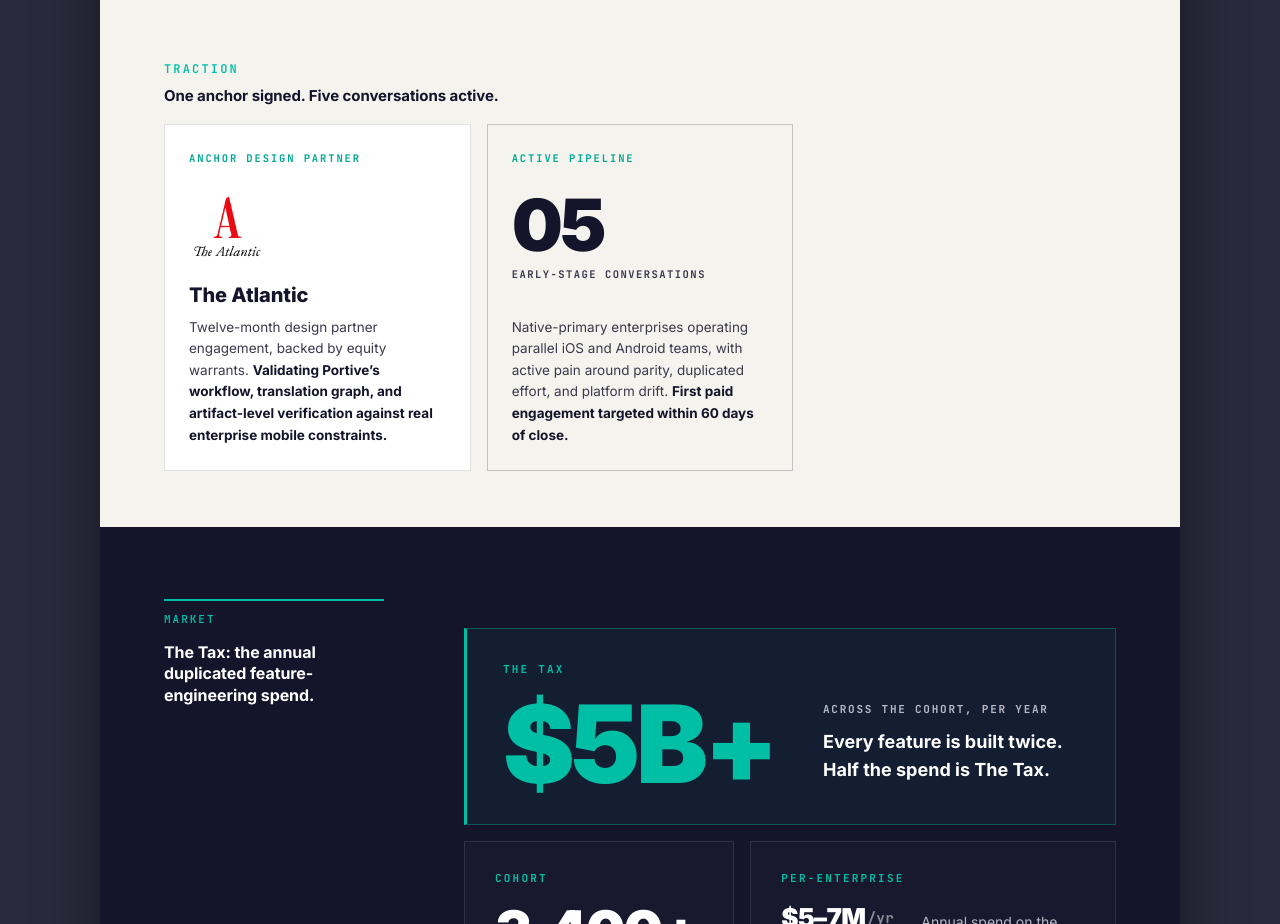
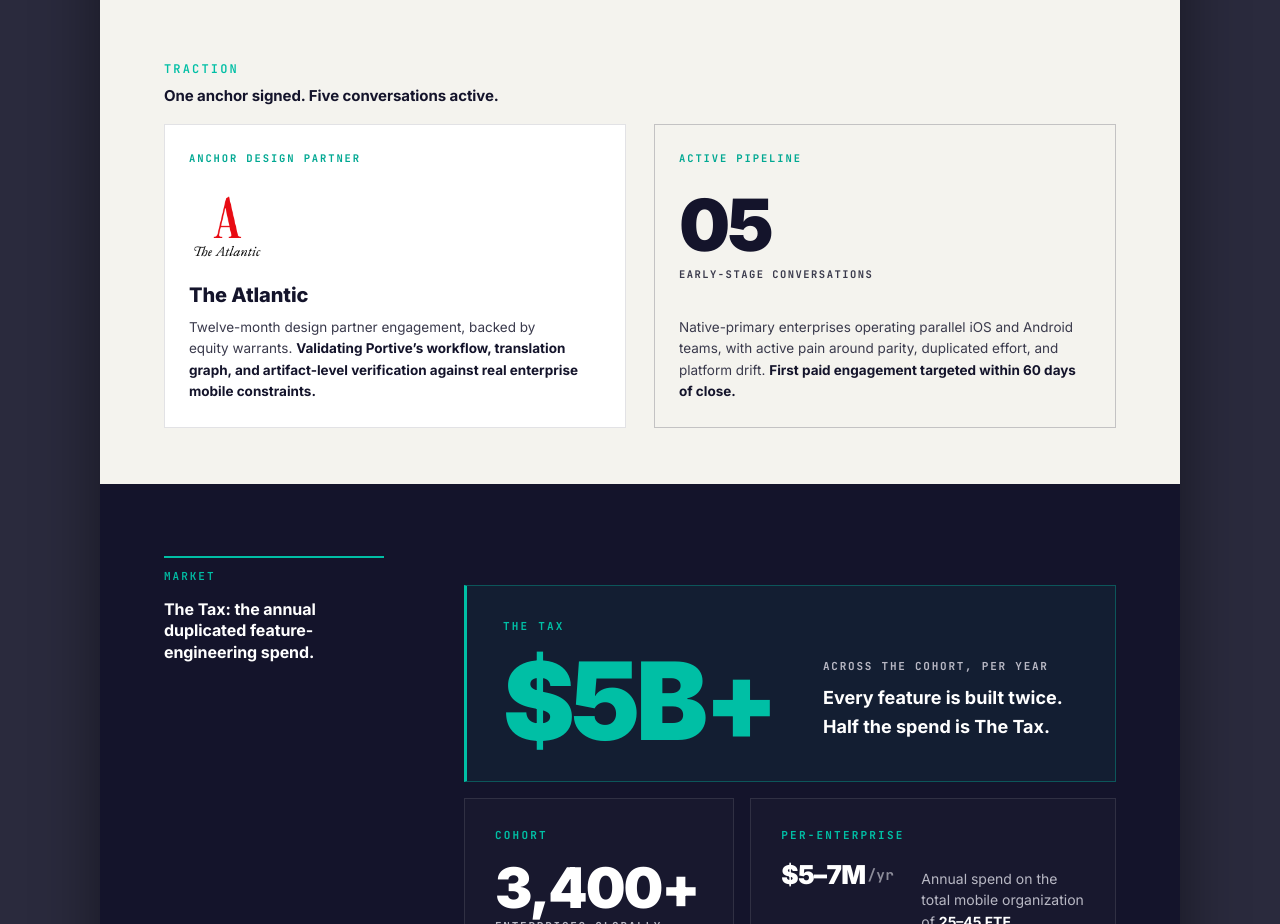
Before and after one commit to namnum/portive-intro, a plain HTML site: page index.html in a window 1280 px wide. Shown: the part 4400-5324 px from the top of the page. Drawn offline with Linux system fonts and the light colour scheme.

Commit message:
css fix for traction

```diff
--- a/styles.css
+++ b/styles.css
@@ -1940,11 +1940,13 @@ body {
    DESKTOP overrides for new Change 5 blocks
    ============================================================ */
 @media (min-width: 1024px) {
-  /* Traction: three columns */
+  /* Traction: two columns (Anchor + Active pipeline), constrained + centered
+     so cards don't bloat to half-viewport on wide screens */
   .traction-row {
     display: grid;
-    grid-template-columns: 1fr 1fr 1fr;
-    gap: 16px;
+    grid-template-columns: repeat(2, minmax(0, 480px));
+    gap: 28px;
+    justify-content: center;
     align-items: stretch;
   }
   .t-card { padding: 26px 24px 24px; }
```
